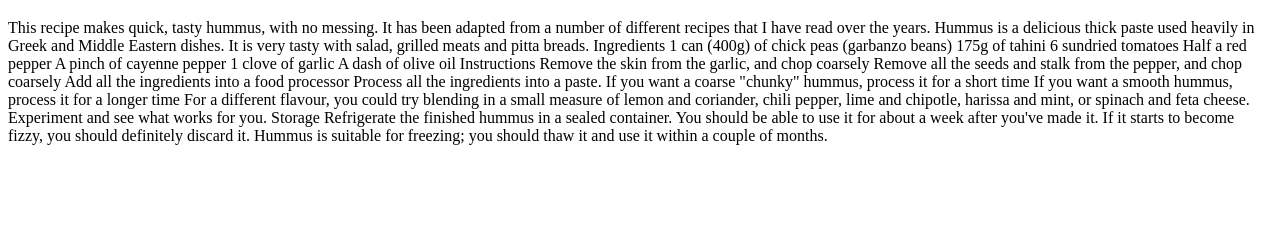
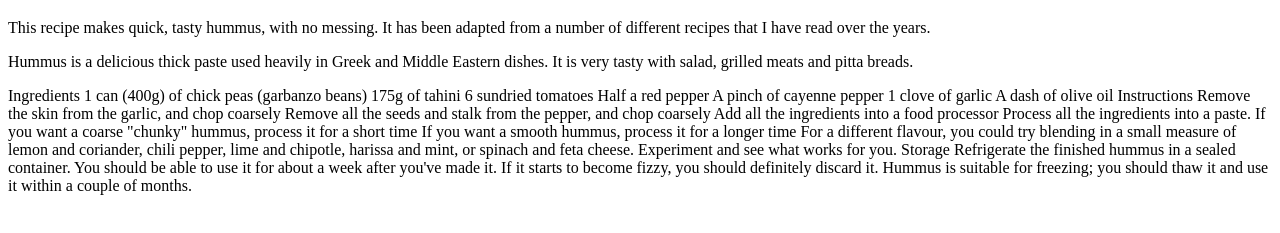
Before and after one commit to Gitthuma/html-structure, a plain HTML site: page index.html in a window 1280 px wide. Shown: the part 61-294 px from the top of the page. Drawn offline with Linux system fonts and the light colour scheme.

Commit message:
Added two p elements to make first two paragraphs

```diff
--- a/index.html
+++ b/index.html
@@ -9,11 +9,13 @@
 <body>
     <h1>Quick hummus recipe</h1>
 
-    This recipe makes quick, tasty hummus, with no messing. It has been adapted from a number of different recipes that
-    I have read over the years.
+    <p>This recipe makes quick, tasty hummus, with no messing. It has been adapted from a number of different recipes that
+    I have read over the years.</p>
 
-    Hummus is a delicious thick paste used heavily in Greek and Middle Eastern dishes. It is very tasty with salad,
-    grilled meats and pitta breads.
+    <p>Hummus is a delicious thick paste used heavily in Greek and Middle Eastern dishes. It is very tasty with salad,
+    grilled meats and pitta breads.</p>
+
+
 
     Ingredients
 
```
